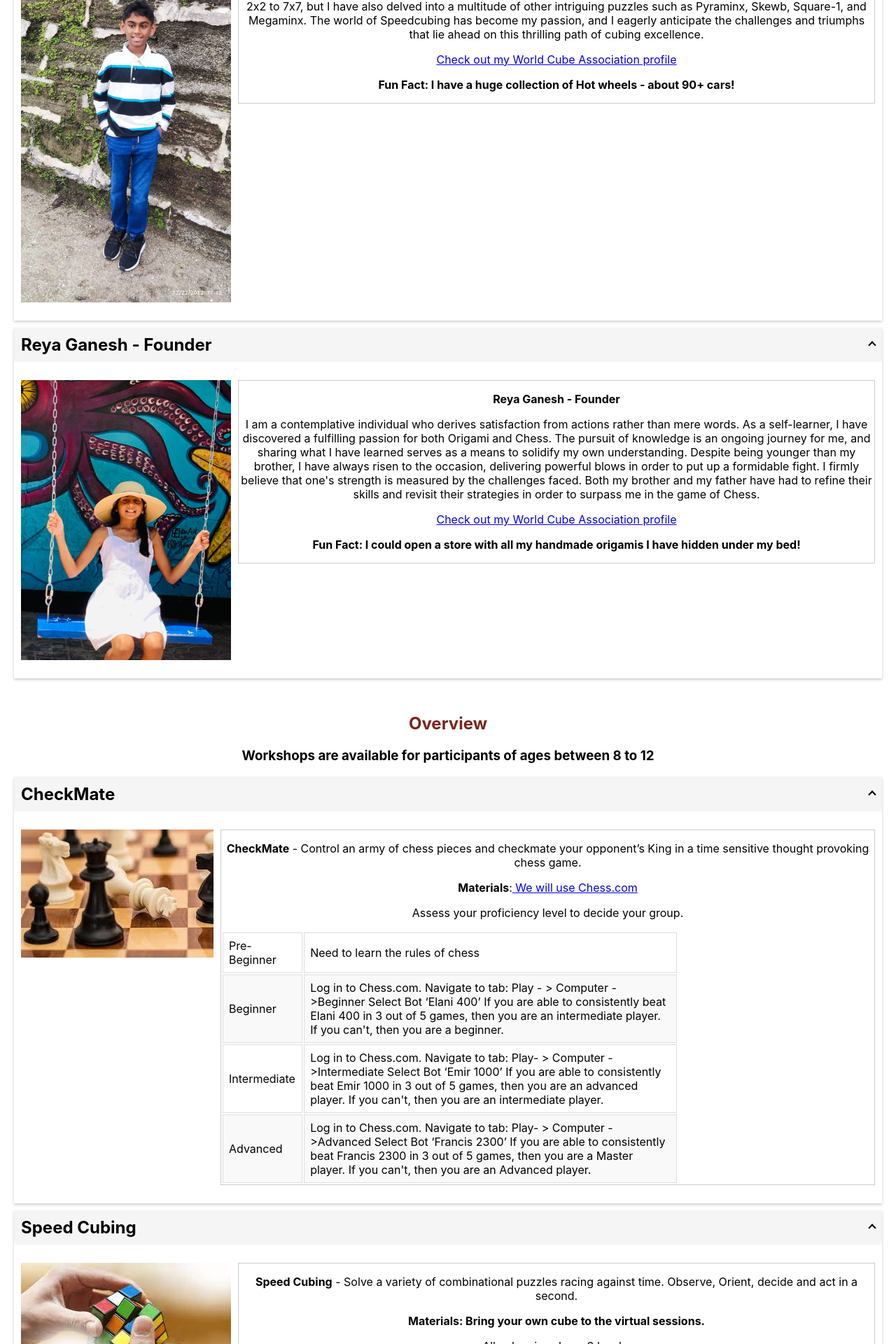
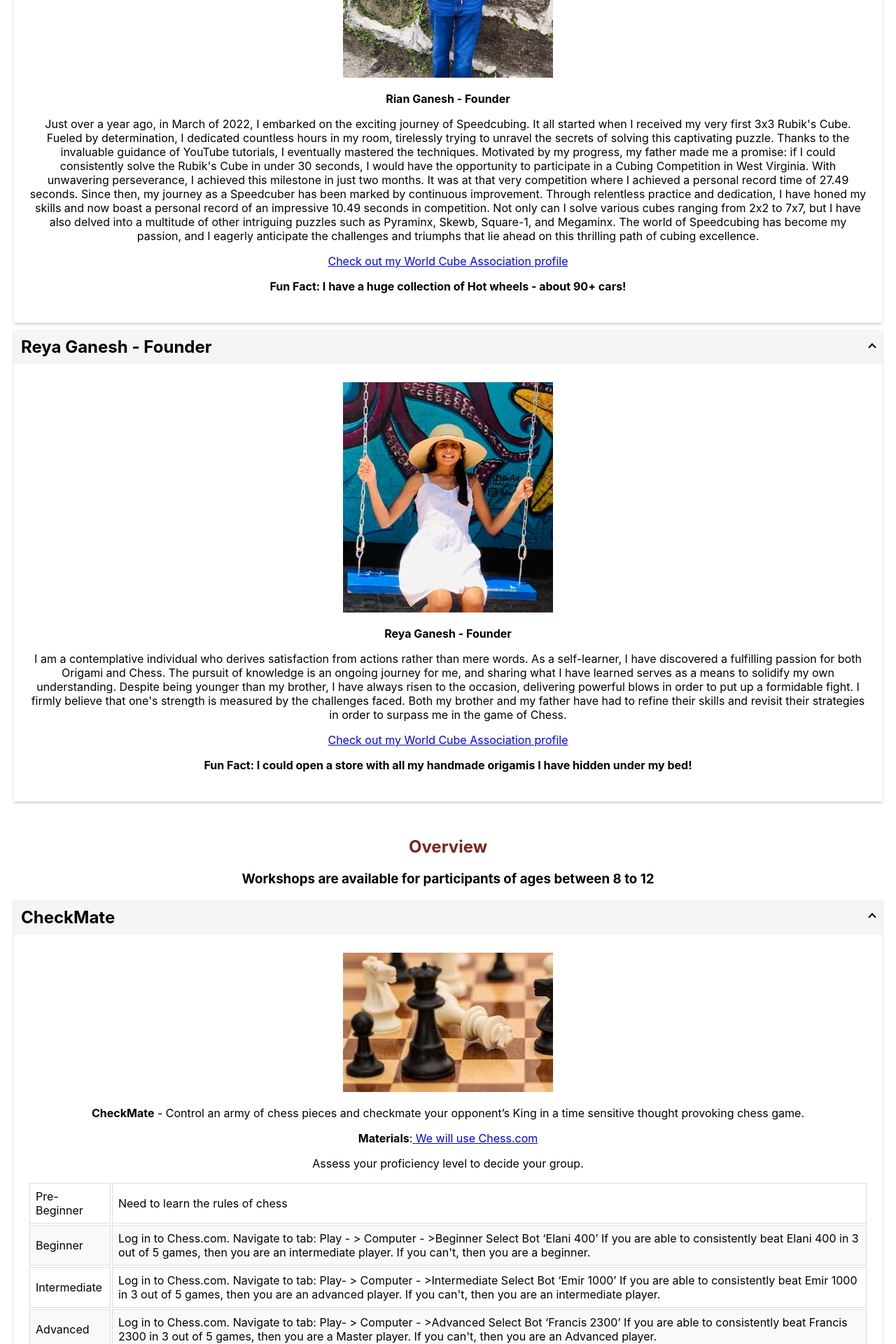
Before and after one commit to gane-dev/smartplay24x7, a React (Create React App) app: page / in a window 1280 px wide. Shown: the part 1300-3220 px from the top of the page at 70% size. Built offline with nearby package versions, Linux system fonts and the light colour scheme.

Commit message:
fix layout

```diff
--- a/src/App.css
+++ b/src/App.css
@@ -134,6 +134,7 @@ main {
 .container {
   display: flex;
   align-items: flex-start;
+  margin: 10px;
 }
 .image-logo {
   width: 150px; /* Adjust the width as needed */
@@ -148,11 +149,12 @@ main {
 .text-container {
   align-items: center; /* Center the text vertically */
   justify-content: center; /* Center the text horizontally */
-  border: 1px solid #ccc; /* Optional: Add a border for visualization */
   margin-left: 10px; /* Add spacing between the image and text */
+  margin-right: 10px;
 }
 .text {
   margin-left: 10px; /* Add spacing between the image and text */
+  margin-right: 10px;
   font-size: 14px;
 }
 .schedule {
@@ -167,7 +169,7 @@ h2 {
   text-align: center;
 }
 table {
-  width: 70%;
+  width: 100%;
   align-items: center;
   border: #080808;
 }
--- a/src/Chess.js
+++ b/src/Chess.js
@@ -1,6 +1,6 @@
 const Chess = () => {
   return (
-    <div className="text-container">
+    <div>
       <p>
         <b>CheckMate</b> - Control an army of chess pieces and checkmate your
         opponent’s King in a time sensitive thought provoking chess game.
--- a/src/Meet.js
+++ b/src/Meet.js
@@ -4,6 +4,7 @@ import "./App.css";
 const Meet = ({ image, profile }) => {
   return (
     <div className="container">
+      <div>
         <img
           src={process.env.PUBLIC_URL + image}
           alt="Sample"
@@ -11,6 +12,7 @@ const Meet = ({ image, profile }) => {
         />
         {profile}
       </div>
+    </div>
   );
 };
 export default Meet;
--- a/src/Origami.js
+++ b/src/Origami.js
@@ -1,6 +1,6 @@
 const Origami = () => {
   return (
-    <div className="text-container">
+    <div>
       <p>
         <b>Origamics</b>: Meet with Reya Ganesh on an origami playdate for an
         interactive paper folding session.
--- a/src/Reya.js
+++ b/src/Reya.js
@@ -1,6 +1,6 @@
 const Reya = () => {
   return (
-    <div className="text-container">
+    <div>
       <p>
         <b>Reya Ganesh - Founder</b>
       </p>
--- a/src/Rian.js
+++ b/src/Rian.js
@@ -1,6 +1,6 @@
 const Rian = () => {
   return (
-    <div className="text-container">
+    <div>
       <p>
         <b>Rian Ganesh - Founder</b>
       </p>
--- a/src/SpeedCubing.js
+++ b/src/SpeedCubing.js
@@ -1,6 +1,6 @@
 const SpeedCubing = () => {
   return (
-    <div className="text-container">
+    <div>
       <p>
         <b>Speed Cubing</b> - Solve a variety of combinational puzzles racing
         against time. Observe, Orient, decide and act in a second.{" "}
```
Also changed, not shown: public/Reya.jpeg, public/Rian.jpeg. Lines whose indentation alone changed are shown as unchanged.
